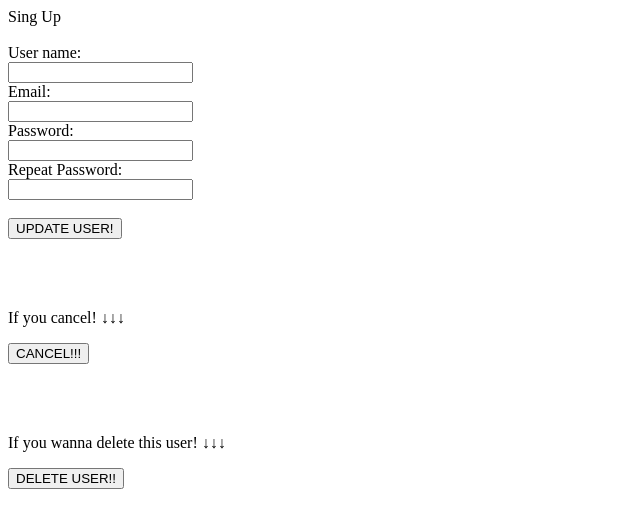
After one commit to rodrisaiz/Sprint-3.-Developer, a PHP site: template Developers Team/app/views/scripts/user/edit.phtml in a window 1280 px wide. The commit adds this page. Shown: the top 528 px of the page, without its empty margins (0-640 px from the left). Run offline with PHP 8.4, Linux system fonts and the light colour scheme; the template is opened without the code that fills it, so the values that code supplies are empty.

Commit message:
Creation of User Model wiht alll fuctions needed to update a specific user

```diff
--- a/Developers Team/app/views/scripts/task/home.phtml
+++ b/Developers Team/app/views/scripts/task/home.phtml
@@ -82,7 +82,7 @@ $countTask = count($task);
 
 </form>
 
-<form action="/web/register">
+<form action="/web/useredit">
 
   <br>
   <br>
--- /dev/null
+++ b/Developers Team/app/views/scripts/user/edit.phtml
@@ -0,0 +1,136 @@
+<?php
+$user = $this->_data["_data"];
+
+?>
+
+<!DOCTYPE html>
+<html lang="en">
+<head>
+    <meta charset="UTF-8">
+    <meta http-equiv="X-UA-Compatible" content="IE=edge">
+    <meta name="viewport" content="width=device-width, initial-scale=1.0">
+    <title>Login</title>
+</head>
+<body>
+
+
+<form action="/web/userupdate" method="post">
+
+  <label for="Singup" >Sing Up</label><br><br>
+
+  <label for="uid">User name:</label><br>
+
+  <?php
+
+  if(isset($user['userName'])){
+    $uid = $user['userName'];
+
+
+    echo '<input type="text" id="uid" name="uid" value="'.$uid.'"><br>';
+
+
+  }else{
+
+    echo '<input type="text" id="uid" name="uid" ><br>';
+  }
+
+  ?>
+
+
+  <label for="email">Email:</label><br>
+
+  <?php
+
+  if(isset($user['email'])){
+    $email = $user['email'];
+
+    echo '<input type="text" id="email" name="email" value="'.$email.'"><br>';
+
+  }else{
+
+    echo '<input type="text" id="email" name="email" value=""><br>';
+  }
+
+  ?>
+
+  <label for="pwd">Password:</label><br>
+  <input type="text" id="pwd" name="pwd" value=""><br>
+  <label for="pwdrepeat">Repeat Password:</label><br>
+  <input type="text" id="pwdrepeat" name="pwdrepeat" value=""><br><br>
+
+  <button type="submit" name="submit">UPDATE USER!</button>
+
+
+
+<?php
+
+if(!isset($_GET['error'])){
+
+
+}else{
+
+    $errorCheck = $_GET['error'];
+
+    if($errorCheck == "emotyInputs"){
+
+      echo "<p> You have leave some empty fields. Please try again! </p>";
+
+    }elseif($errorCheck == "invalidUid"){
+
+      echo "<p> You have used some invalid character for the username. Please try again! </p>";
+
+    }elseif($errorCheck == "invalidEmail"){
+
+      echo "<p> You have used some invalid character for the email. Please try again! </p>";
+
+    }elseif($errorCheck == "pwdMatch"){
+
+      echo "<p> You password and repeat password does not match. Please try again! </p>";
+
+
+    }elseif($errorCheck == "existingEmail"){
+
+      echo "<p> This email it´s already in use. Please login! </p>";
+
+
+    }
+
+}
+
+
+?>
+
+</form>
+
+<form action="/web/home">
+
+  <br>
+  <br>
+  <br>
+
+<p> If you cancel! ↓↓↓</p>
+<button type="submit" name="submit">CANCEL!!!</button>
+
+
+</form>
+
+
+</form>
+
+<form action="/web/">
+
+  <br>
+  <br>
+  <br>
+
+<p> If you wanna delete this user! ↓↓↓</p>
+<button type="submit" name="submit">DELETE USER!!</button>
+
+
+</form>
+
+
+
+
+</body>
+</html>
--- a/Developers Team/config/routes.php
+++ b/Developers Team/config/routes.php
@@ -12,5 +12,7 @@ $routes = array(
 	'/taskedit' => 'task#edit',
 	'/taskupdate' => 'task#update',
 	'/taskdelete' => 'task#delete',
+	'/useredit' => 'user#edit',
+	'/userupdate' => 'user#update',
 
 );
```
Also changed, not shown: Developers Team/app/controllers/UserController.php (+23 -0 lines), Developers Team/app/models/DB.json (+11 -3 lines), Developers Team/app/models/User.php (+201 -0 lines).
